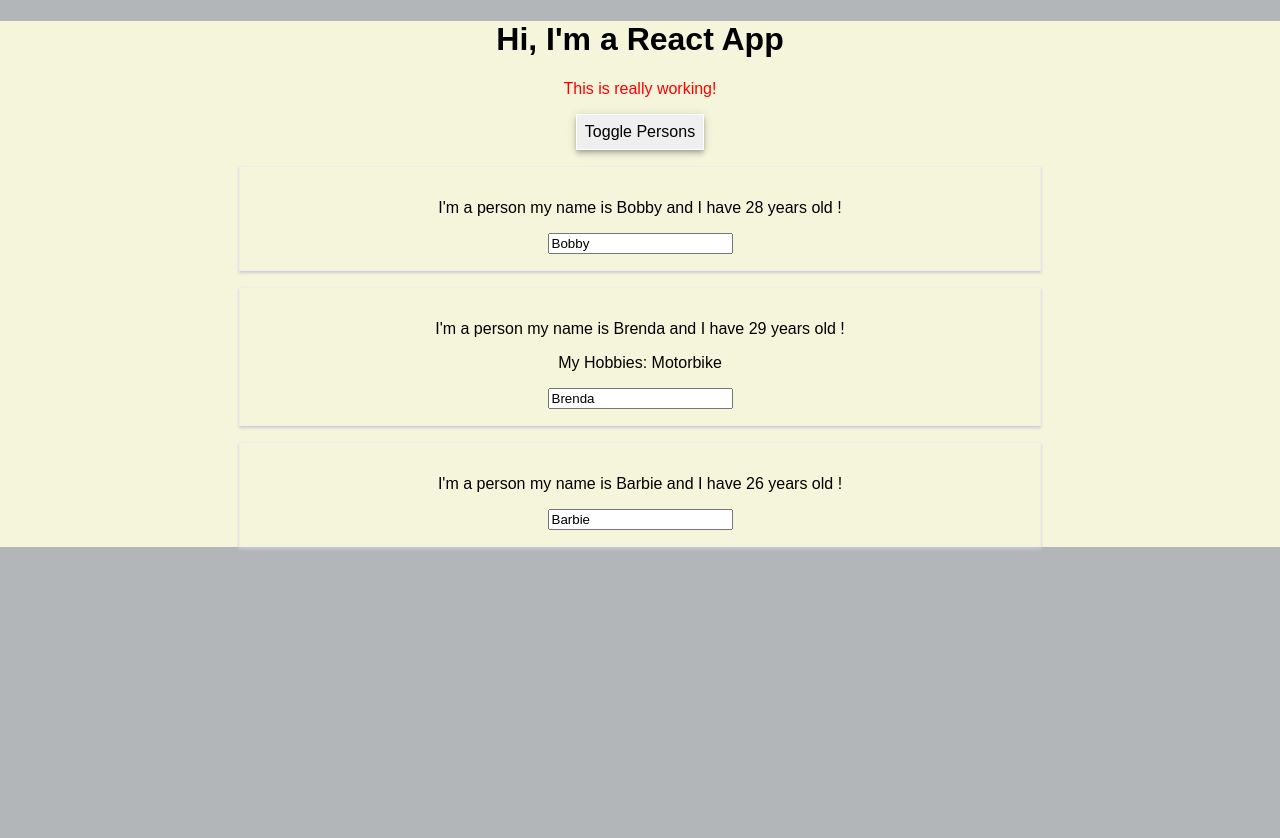
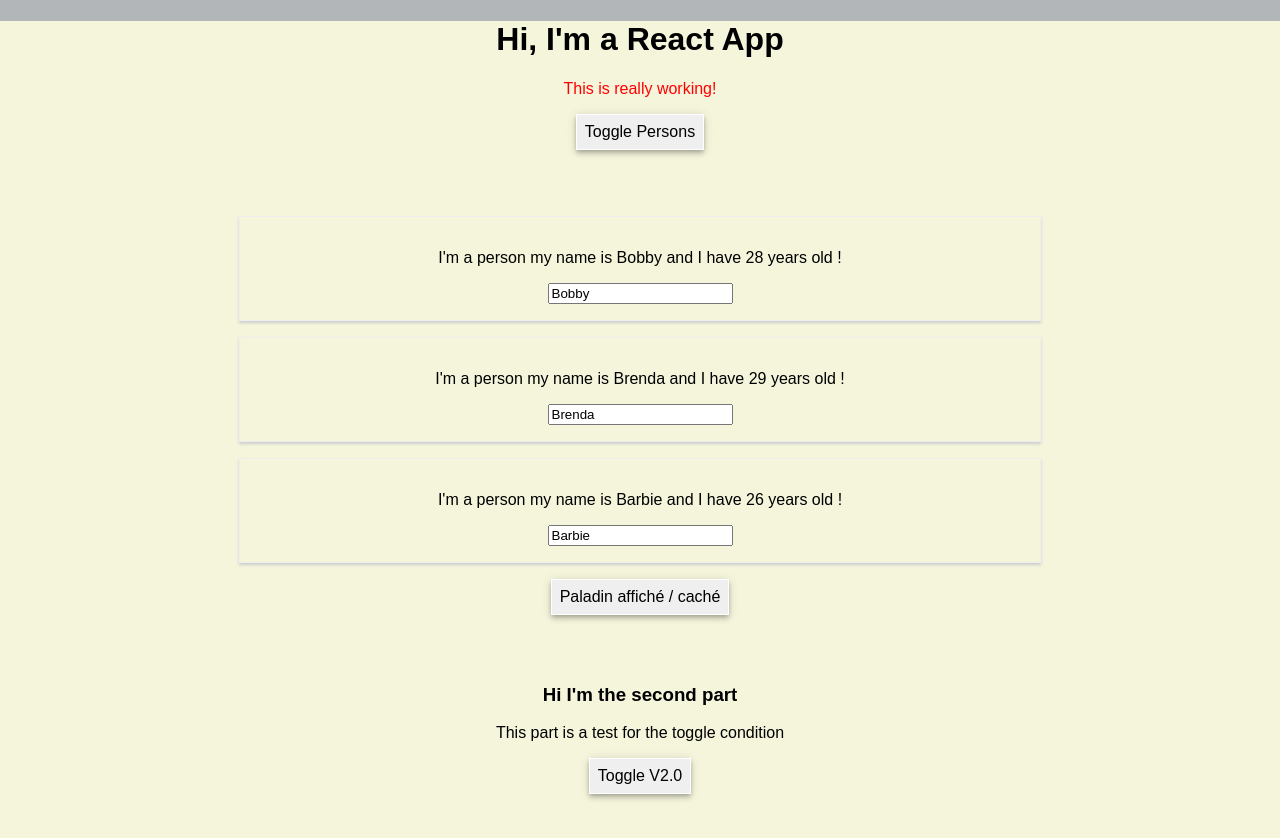
Before and after one commit to DOligex/react-complete-guide, a React (Create React App) app: page / in a window 1280 px wide. Both pictures are taken after a click on the button "Toggle Persons". Shown: the top 838 px of the page. Before the commit the page ends 800 px from the top, so only its background shows below. Built offline with nearby package versions, Linux system fonts and the light colour scheme.

Commit message:
update App.js for toggle and dynamic content

```diff
--- a/src/App.js
+++ b/src/App.js
@@ -2,7 +2,8 @@ import React, { Component } from 'react';
 import './App.css';
 // React components
 import Person from './Person/Person';
-
+import Personne from './Person/personne';
+import Pala from './Person/pala';
 class App extends Component {
 
   state = {
@@ -12,7 +13,9 @@ class App extends Component {
       { name: 'Barbie', age: 26 }
     ],
     otherState: 'some other value',
-    showPersons: false
+    showPersons: false,
+    showDk:false,
+    showPala: false
   }
 
   switchNameHandler = (newName) => {
@@ -40,6 +43,16 @@ class App extends Component {
     this.setState({showPersons: !doesShow});
   }
 
+  togglePersonalHandler = () => {
+    const doesShowDk = this.state.showDk;
+    this.setState({showDk: !doesShowDk});
+  }
+
+  togglePalaHandler = () => {
+    const doesShowPala = this.state.showPala;
+    this.setState({showPala: !doesShowPala})
+  }
+
 
   render() {
 
@@ -51,19 +64,22 @@ class App extends Component {
       cursor: 'pointer',
       boxShadow: `0px 2px 4px -1px rgba(0, 0, 0, 0.2),
       0px 4px 5px 0px rgba(0, 0, 0, 0.14),
-      0px 1px 10px 0px rgba(0, 0, 0, 0.12)`
+      0px 1px 10px 0px rgba(0, 0, 0, 0.12)`,
+      marginBottom: '50px'
     }
 
-    return (
-      <div className="App">
-        <h1>Hi, I'm a React App</h1>
-        <p className="person">This is really working!</p>
-        <button
-          style={style}
-          onClick={this.togglePersonHandler}>Toggle Persons</button>
-        {this.state.showPersons ?
-          <div>
-            <Person
+    let persons = null;
+    let pala = null;
+
+    if (this.state.showPersons) {
+      persons = (
+        <div className={style}>
+          {this.state.persons.map(person => {
+            return <Person
+            name={person.name}
+            age={person.age}/>
+          })}
+            {/* <Person
               name={this.state.persons[0].name}
               age={this.state.persons[0].age}
               />
@@ -78,13 +94,62 @@ class App extends Component {
             <Person
               name={this.state.persons[2].name}
               age={this.state.persons[2].age}
-            />
-          </div> : null
-        }
+              /> */}
+          </div>
+      )
+    }
 
+    if (this.state.showPala) {
+      pala = (
+        <div className={style}>
+          <Pala
+            name="Patator"
+            age="Undefined ... ;0">
+          </Pala>
+
+        </div>
+      )
+    }
+
+    return (
+      <div className="App">
+        <div className="first-part">
+
+        <h1>Hi, I'm a React App</h1>
+        <p className="person">This is really working!</p>
+        <button
+          style={style}
+          onClick={this.togglePersonHandler}>Toggle Persons</button>
+
+        {persons}
+
+        </div>
+        <div>
+          <button
+            style={style}
+            onClick={this.togglePalaHandler}>
+            Paladin affiché / caché</button>
+        </div>
+
+        {pala}
+
+        <div>
+          <h3>Hi I'm the second part</h3>
+          <div>
+            <p>This part is a test for the toggle condition</p>
+            <button style={style}
+            onClick={this.togglePersonalHandler}>Toggle V2.0</button>
+            {this.state.showDk ?
+              <div>
+                <Personne
+                name="Krattos"
+                race="Dranei"
+                ilvl="400"> I'm a famous warrior</Personne>
+              </div> : null
+            }
+          </div>
+        </div>
       </div>
-
-
       );
     }
   }
```
